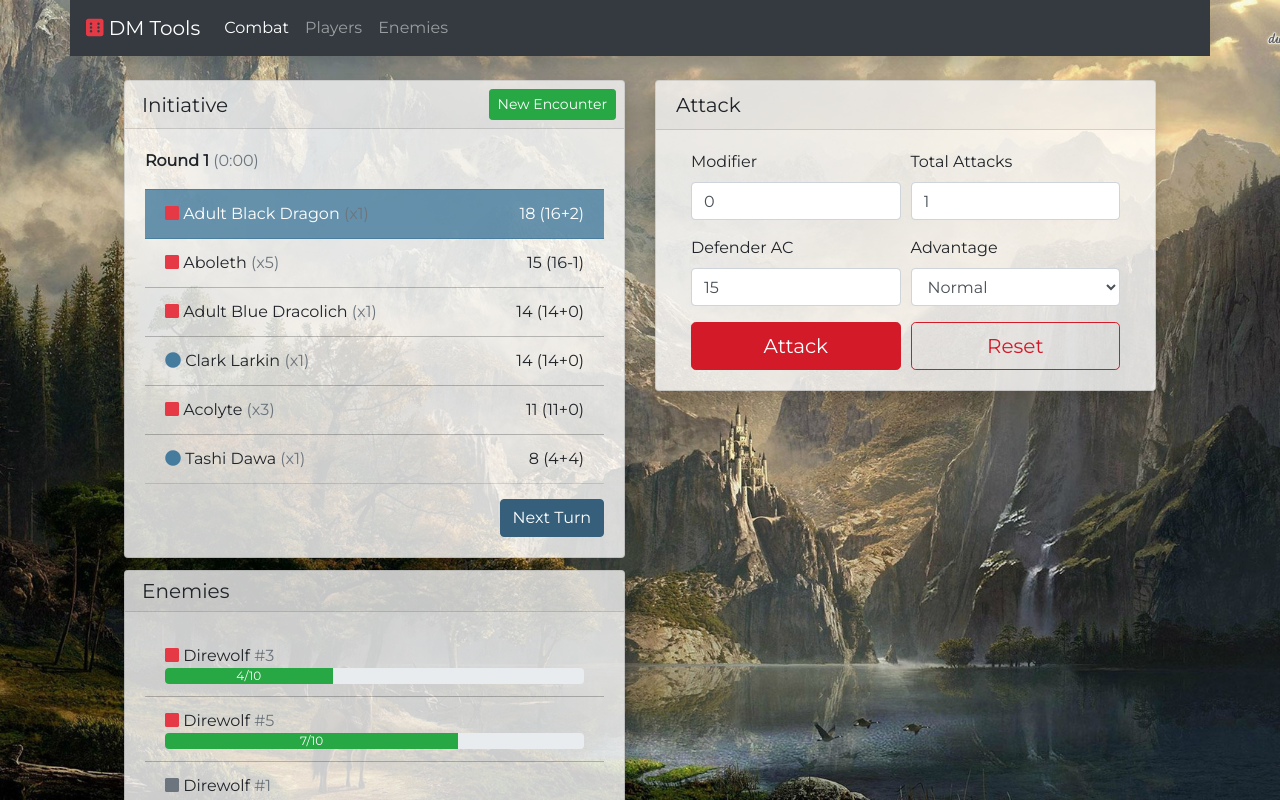
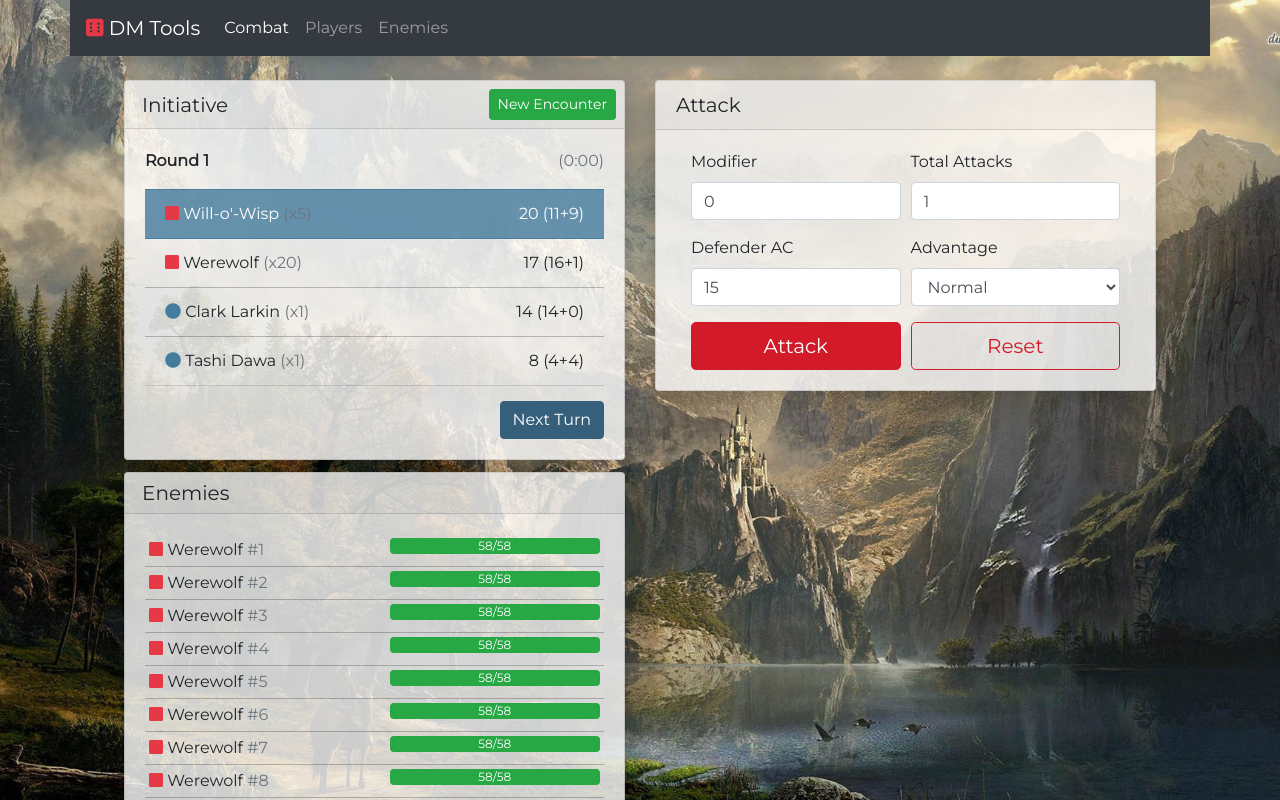
Before and after one commit to DougKeller/DMTools, an Angular app in the folder webclient/: page /combat in a window 1280 px wide. Shown: the top 800 px of the page. Built offline with nearby package versions, Linux system fonts and the light colour scheme.

Commit message:
Enemies component

```diff
--- a/webclient/src/app/modules/combat/combat.component.html
+++ b/webclient/src/app/modules/combat/combat.component.html
@@ -1,11 +1,11 @@
 <div class="container-fluid">
   <div class="row p-4" *ngIf="encounter">
-    <div class="col-sm-6">
+    <div class="col-lg-6">
       <initiative [encounter]="encounter"></initiative>
       <enemies [encounter]="encounter"></enemies>
     </div>
 
-    <div class="col-sm-6">
+    <div class="col-lg-6">
       <attack></attack>
       <saving-throw [encounter]="encounter"></saving-throw>
     </div>
--- a/webclient/src/app/modules/combat/combat.component.ts
+++ b/webclient/src/app/modules/combat/combat.component.ts
@@ -35,10 +35,8 @@ export class CombatComponent {
     };
 
     this.players.forEach(player => addGroup(player, 1));
-    addGroup(this.enemies[0], 5);
-    addGroup(this.enemies[1], 3);
-    addGroup(this.enemies[2], 1);
-    addGroup(this.enemies[3], 1);
+    addGroup(this.enemies[304], 20);
+    addGroup(this.enemies[307], 5);
     this.encounter = new Encounter(groups);
     this.encounter.resetAll();
   }
--- a/webclient/src/app/modules/combat/enemies/enemies.component.html
+++ b/webclient/src/app/modules/combat/enemies/enemies.component.html
@@ -9,58 +9,24 @@
 
   <div class="card-body">
     <ul class="list-group list-group-flush">
-      <li class="list-group-item">
+      <li class="list-group-item p-1" *ngFor="let status of enemyStatuses()">
         <div class="container-flush">
           <div class="row">
             <div class="col">
-              <i class="fas fa-square text-red"></i>
-              Direwolf <span class="text-muted">#3</span>
+              <i class="fas fa-square" [ngClass]="{ 'text-red': status.hitpoints, 'text-muted': !status.hitpoints }"></i>
+              {{ status.creature.name }} <span class="text-muted">#{{ status.id }}</span>
             </div>
-          </div>
 
-          <div class="row">
-            <div class="col">
+            <div class="col" *ngIf="status.hitpoints > 0">
               <div class="progress">
-                <div class="progress-bar bg-success" style="width: 40%;">4/10</div>
+                <div class="progress-bar bg-success" [ngStyle]="{ width: percentHealth(status) }">
+                  {{ status.hitpoints }}/{{ status.creature.hitpoints }}
+                </div>
               </div>
             </div>
           </div>
         </div>
       </li>
-
-      <li class="list-group-item">
-        <div class="container-flush">
-          <div class="row">
-            <div class="col">
-              <i class="fas fa-square text-red"></i>
-              Direwolf <span class="text-muted">#5</span>
-            </div>
-          </div>
-
-          <div class="row">
-            <div class="col">
-              <div class="progress">
-                <div class="progress-bar bg-success" style="width: 70%;">7/10</div>
-              </div>
-            </div>
-          </div>
-        </div>
-      </li>
-
-      <li class="list-group-item">
-        <i class="fas fa-square text-muted"></i>
-        Direwolf <span class="text-muted">#1</span>
-      </li>
-
-      <li class="list-group-item">
-        <i class="fas fa-square text-muted"></i>
-        Direwolf <span class="text-muted">#2</span>
-      </li>
-
-      <li class="list-group-item">
-        <i class="fas fa-square text-muted"></i>
-        Direwolf <span class="text-muted">#4</span>
-      </li>
     </ul>
   </div>
 </div>
--- a/webclient/src/app/modules/combat/enemies/enemies.component.ts
+++ b/webclient/src/app/modules/combat/enemies/enemies.component.ts
@@ -1,10 +1,33 @@
 import { Component, Input } from '@angular/core';
 import { Encounter } from '@dm/common/models/encounter';
+import { Enemy } from '@dm/common/models/enemy';
+import { CreatureStatus } from '@dm/common/interfaces/creature_status';
 
 @Component({
   selector: 'enemies',
   templateUrl: './enemies.component.html'
 })
 export class EnemiesComponent {
-  @Input() encounter?: Encounter;
+  @Input() encounter!: Encounter;
+
+  enemyStatuses(): CreatureStatus[] {
+    let statuses: CreatureStatus[] = [];
+
+    this.encounter.creatureStatuses.forEach((status) => {
+      let creatureIsEnemy = status.creature instanceof Enemy;
+      if (!creatureIsEnemy) {
+        return;
+      }
+
+      statuses.push(status);
+    });
+
+    return statuses;
+  }
+
+  percentHealth(status: CreatureStatus): string {
+    let current = status.hitpoints;
+    let total = status.creature.hitpoints;
+    return `${Math.floor(current * 100.0 / total)}%`;
+  }
 }
--- a/webclient/src/app/modules/combat/initiative/initiative.component.html
+++ b/webclient/src/app/modules/combat/initiative/initiative.component.html
@@ -19,7 +19,7 @@
         <span class="font-weight-bold">
           Round {{ round }}
         </span>
-        <span class="text-muted">
+        <span class="float-right text-muted">
           ({{ timePassed() }})
         </span>
       </div>
--- a/webclient/src/app/modules/combat/initiative/initiative.component.ts
+++ b/webclient/src/app/modules/combat/initiative/initiative.component.ts
@@ -83,7 +83,7 @@ export class InitiativeComponent {
   totalSeconds(): number {
     const index = (this.round - 1) * this.rolls.length + this.currentRollIndex;
 
-    return Math.floor(index / this.rolls.length * 6.0);
+    return Math.round(index / this.rolls.length * 6.0);
   }
 
   timePassed(): string {
--- /dev/null
+++ b/webclient/src/app/modules/common/interfaces/creature_status.ts
@@ -0,0 +1,7 @@
+import { Creature } from '@dm/common/models/creature';
+
+export interface CreatureStatus {
+  creature: Creature;
+  hitpoints: number;
+  id: number;
+}
--- a/webclient/src/app/modules/common/models/encounter.ts
+++ b/webclient/src/app/modules/common/models/encounter.ts
@@ -2,6 +2,7 @@ import { Creature } from '@dm/common/models/creature';
 import { Player } from '@dm/common/models/player';
 import { Enemy } from '@dm/common/models/enemy';
 import { Group } from '@dm/common/interfaces/group';
+import { CreatureStatus } from '@dm/common/interfaces/creature_status';
 
 export class Encounter {
   groups: Group[];
@@ -16,16 +17,36 @@ export class Encounter {
   }
 
   reset(group: Group): void {
-    if (!group.hitpoints) {
-      group.hitpoints = [];
-    }
+    group.hitpoints = [];
 
     for(let i = 0; i < group.quantity; i += 1) {
-      group.hitpoints[0] = group.creature.hitpoints;
+      group.hitpoints.push(group.creature.hitpoints);
     }
   }
 
   resetAll(): void {
     this.groups.forEach(this.reset);
   }
+
+  get creatureStatuses(): CreatureStatus[] {
+    let creatureStatuses: CreatureStatus[] = [];
+
+    this.groups.forEach((group) => {
+      if (!group.hitpoints) {
+        return;
+      }
+
+      for (var i = 0; i < group.quantity; i += 1) {
+        creatureStatuses.push({
+          creature: group.creature,
+          hitpoints: group.hitpoints[i],
+          id: i + 1
+        })
+      }
+    });
+
+    console.log(creatureStatuses);
+
+    return creatureStatuses;
+  }
 }
--- a/webclient/src/assets/players.json
+++ b/webclient/src/assets/players.json
@@ -3,7 +3,7 @@
     "name": "Clark Larkin",
     "type": "humanoid",
     "armorClass": 19,
-    "hitpoints": 65,
+    "hit_points": 65,
     "strength": 11,
     "dexterity": 10,
     "constitution": 14,
@@ -15,7 +15,7 @@
     "name": "Tashi Dawa",
     "type": "humanoid",
     "armorClass": 15,
-    "hitpoints": 56,
+    "hit_points": 56,
     "strength": 10,
     "dexterity": 18,
     "constitution": 14,
```
